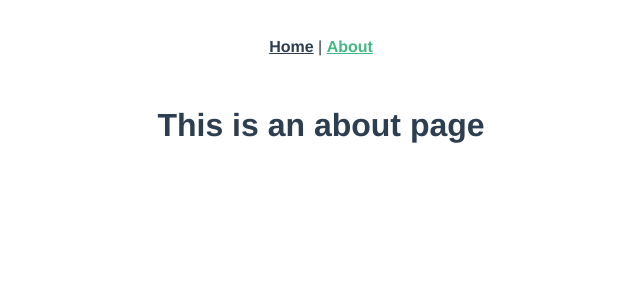
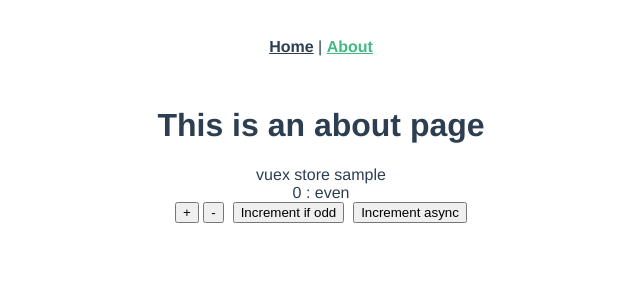
Before and after one commit to rubyon/vue3-study, a Vue app: page /about in a window 1280 px wide. Shown: the top 300 px of the page, without its empty margins (319-959 px from the left). Built offline with nearby package versions, Linux system fonts and the light colour scheme.

Commit message:
vuex store 사용법

```diff
--- a/src/store/index.js
+++ b/src/store/index.js
@@ -1,8 +1,37 @@
 import { createStore } from 'vuex'
 
 export default createStore({
-  state: {},
-  mutations: {},
-  actions: {},
+  state: {
+    count: 0,
+    greetings: 'vuex store sample'
+  },
+  mutations: {
+    increment(state) {
+      state.count += 1
+    },
+    decrement(state) {
+      state.count -= 1
+    }
+  },
+  actions: {
+    increment: ({ commit }) => commit('increment'),
+    decrement: ({ commit }) => commit('decrement'),
+    incrementIfOdd({ commit, state }) {
+      if ((state.count + 1) % 2 === 0) {
+        commit('increment')
+      }
+    },
+    incrementAsync({ commit }) {
+      return new Promise((resolve) => {
+        setTimeout(() => {
+          commit('increment')
+          resolve()
+        }, 1000)
+      })
+    }
+  },
+  getters: {
+    evenOrOdd: (state) => (state.count % 2 === 0 ? 'even' : 'odd')
+  },
   modules: {}
 })
--- a/src/views/About.vue
+++ b/src/views/About.vue
@@ -2,4 +2,29 @@
   <div class="about">
     <h1>This is an about page</h1>
   </div>
+  <div>{{ greetings }}</div>
+  <div>{{ count }} : {{ evenOrOdd }}</div>
+  <button @click="increment">+</button>&nbsp;<button @click="decrement">-</button>&nbsp;
+  <button @click="incrementIfOdd">Increment if odd</button>&nbsp;
+  <button @click="incrementAsync">Increment async</button>
 </template>
+
+<script>
+import { computed } from 'vue'
+import { useStore } from 'vuex'
+
+export default {
+  setup() {
+    const store = useStore()
+    return {
+      greetings: store.state.greetings,
+      count: computed(() => store.state.count),
+      evenOrOdd: computed(() => store.getters.evenOrOdd),
+      increment: () => store.dispatch('increment'),
+      decrement: () => store.dispatch('decrement'),
+      incrementIfOdd: () => store.dispatch('incrementIfOdd'),
+      incrementAsync: () => store.dispatch('incrementAsync')
+    }
+  }
+}
+</script>
```
